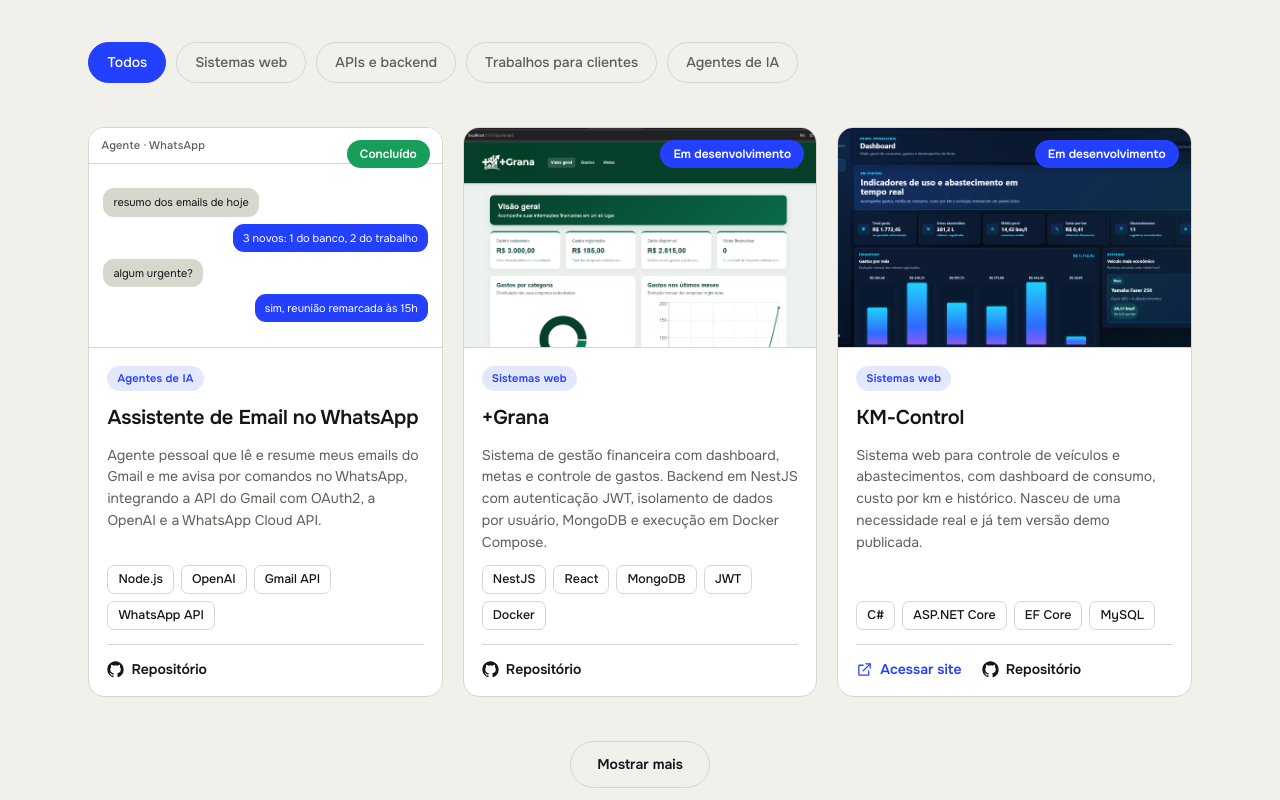
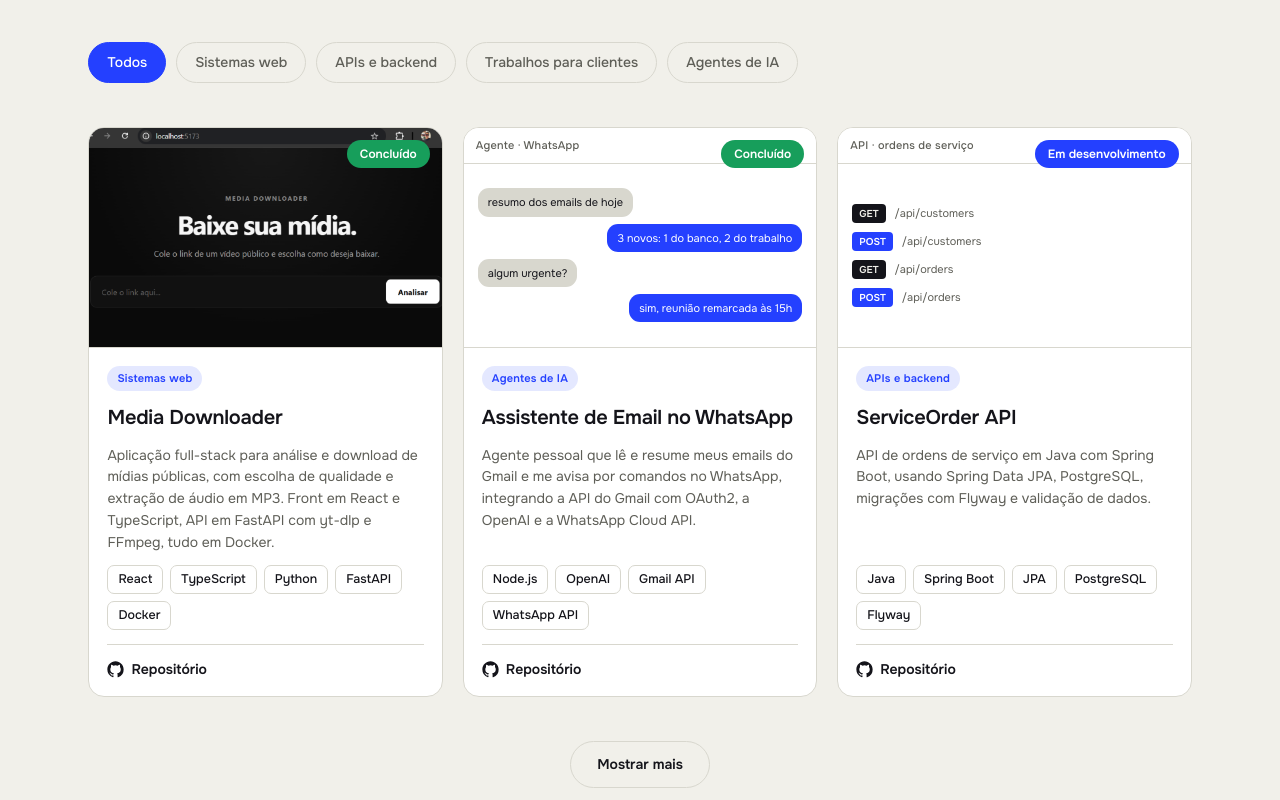
Before and after one commit to DanielMeirelesSi/PortfolioDaniel, a Next.js app: page / in a window 1280 px wide. Shown: the part 1020-1820 px from the top of the page. Built offline with nearby package versions, Linux system fonts and the light colour scheme.

Commit message:
feat: add new projects and update tech stack

```diff
--- a/src/components/Previews.tsx
+++ b/src/components/Previews.tsx
@@ -102,6 +102,50 @@
     );
   }
 
+    if (id === "serviceorder") {
+    return (
+      <div className="pv">
+        <div className="pv-top">
+          <span className="lbl">API · ordens de serviço</span>
+        </div>
+        <div className="pv-body">
+          <div className="pv-api">
+            <div className="pv-row">
+              <span className="pv-m g">GET</span> /api/customers
+            </div>
+            <div className="pv-row">
+              <span className="pv-m">POST</span> /api/customers
+            </div>
+            <div className="pv-row">
+              <span className="pv-m g">GET</span> /api/orders
+            </div>
+            <div className="pv-row">
+              <span className="pv-m">POST</span> /api/orders
+            </div>
+          </div>
+        </div>
+      </div>
+    );
+  }
+
+  if (id === "estacionamento") {
+    return (
+      <div className="pv">
+        <div className="pv-top">
+          <span className="lbl">Terminal Java</span>
+        </div>
+        <div className="pv-body">
+          <div className="pv-chat">
+            <div className="pv-bub inb">1 - Registrar entrada</div>
+            <div className="pv-bub inb">2 - Registrar saída</div>
+            <div className="pv-bub out">Placa ABC1D23 · 1h20 · R$ 10,00</div>
+            <div className="pv-bub inb">Faturamento: R$ 45,00</div>
+          </div>
+        </div>
+      </div>
+    );
+  }
+
   return (
     <div className="pv">
       <div className="pv-top">
--- a/src/data/content.ts
+++ b/src/data/content.ts
@@ -169,7 +169,7 @@
 }
 
 export interface Project {
-  id: "kmcontrol" | "maisgrana" | "cinema" | "atelie" | "internal" | "banqueiro" | "mmoveis" | "emailagent";
+  id: "kmcontrol" | "maisgrana" | "cinema" | "atelie" | "internal" | "banqueiro" | "mmoveis" | "emailagent" | "mediadownloader" | "serviceorder" | "estacionamento";
   title: string;
   tags: string[];
   categories: Exclude<CategoryId, "all">[];
@@ -182,6 +182,17 @@
 }
 
 export const projects: Project[] = [
+    {
+    id: "mediadownloader",
+    title: "Media Downloader",
+    tags: ["React", "TypeScript", "Python", "FastAPI", "Docker"],
+    categories: ["web"],
+    repo: "https://github.com/DanielMeirelesSi/Media-downloader",
+    status: "done",
+    image: "/media-downloader.png",
+    pt: { desc: "Aplicação full-stack para análise e download de mídias públicas, com escolha de qualidade e extração de áudio em MP3. Front em React e TypeScript, API em FastAPI com yt-dlp e FFmpeg, tudo em Docker." },
+    en: { desc: "Full-stack app to analyze and download public media, with quality selection and MP3 audio extraction. React and TypeScript front-end, FastAPI backend with yt-dlp and FFmpeg, all in Docker." },
+  },
   {
     id: "emailagent",
     title: "Assistente de Email no WhatsApp",
@@ -193,6 +204,16 @@
     pt: { desc: "Agente pessoal que lê e resume meus emails do Gmail e me avisa por comandos no WhatsApp, integrando a API do Gmail com OAuth2, a OpenAI e a WhatsApp Cloud API." },
     en: { desc: "Personal agent that reads and summarizes my Gmail emails and notifies me through WhatsApp commands, integrating the Gmail API with OAuth2, OpenAI and the WhatsApp Cloud API." },
   },
+    {
+    id: "serviceorder",
+    title: "ServiceOrder API",
+    tags: ["Java", "Spring Boot", "JPA", "PostgreSQL", "Flyway"],
+    categories: ["backend"],
+    repo: "https://github.com/DanielMeirelesSi/ServiceOrder",
+    status: "dev",
+    pt: { desc: "API de ordens de serviço em Java com Spring Boot, usando Spring Data JPA, PostgreSQL, migrações com Flyway e validação de dados." },
+    en: { desc: "Service order API in Java with Spring Boot, using Spring Data JPA, PostgreSQL, Flyway migrations and data validation." },
+  },
   {
     id: "maisgrana",
     title: "+Grana",
@@ -203,6 +224,16 @@
     image: "/mais-grana.png",
     pt: { desc: "Sistema de gestão financeira com dashboard, metas e controle de gastos. Backend em NestJS com autenticação JWT, isolamento de dados por usuário, MongoDB e execução em Docker Compose." },
     en: { desc: "Financial management system with dashboard, goals and expense tracking. NestJS backend with JWT auth, per-user data isolation, MongoDB and Docker Compose." },
+  },
+    {
+    id: "estacionamento",
+    title: "Estacionamento Java",
+    tags: ["Java", "OpenJDK", "POO"],
+    categories: ["backend"],
+    repo: "https://github.com/DanielMeirelesSi/Estacionamento-Test",
+    status: "done",
+    pt: { desc: "Aplicação de terminal em Java para controle de estacionamento, com registro de entradas e saídas, cálculo de permanência e controle de faturamento." },
+    en: { desc: "Java terminal application for parking control, with vehicle check-in and check-out, stay-time pricing and revenue tracking." },
   },
   {
     id: "kmcontrol",
@@ -288,18 +319,24 @@
   [
     { n: "C#", url: ICON("csharp") },
     { n: "ASP.NET Core", url: ICON("dotnetcore") },
+    { n: "Java", url: ICON("java") },
+    { n: "Spring Boot", url: ICON("spring") },
     { n: "Node.js", url: ICON("nodejs") },
     { n: "NestJS", url: ICON("nestjs") },
+    { n: "Python", url: ICON("python") },
+    { n: "FastAPI", url: ICON("fastapi") },
   ],
   [
     { n: "React", url: ICON("react") },
     { n: "JavaScript", url: ICON("javascript") },
+    { n: "TypeScript", url: ICON("typescript") },
     { n: "HTML5", url: ICON("html5") },
     { n: "CSS3", url: ICON("css3") },
     { n: "Bootstrap", url: ICON("bootstrap") },
   ],
   [
     { n: "MySQL", url: ICON("mysql") },
+    { n: "PostgreSQL", url: ICON("postgresql") },
     { n: "MongoDB", url: ICON("mongodb") },
     { n: "Docker", url: ICON("docker") },
     { n: "NGINX", url: ICON("nginx") },
```
Also changed, not shown: public/media-downloader.png (added).
